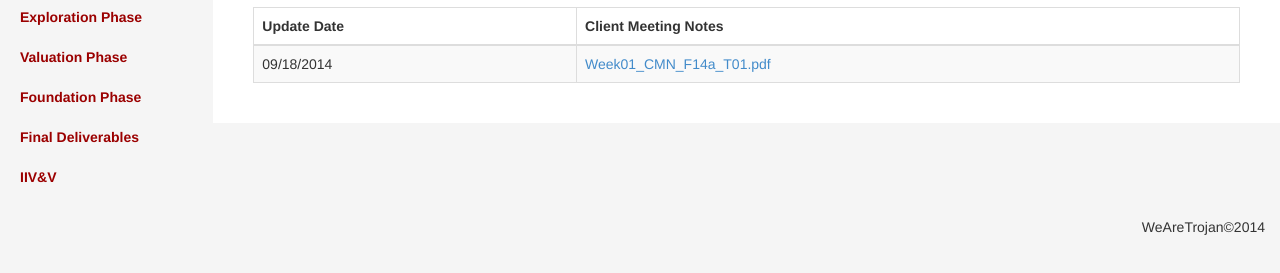
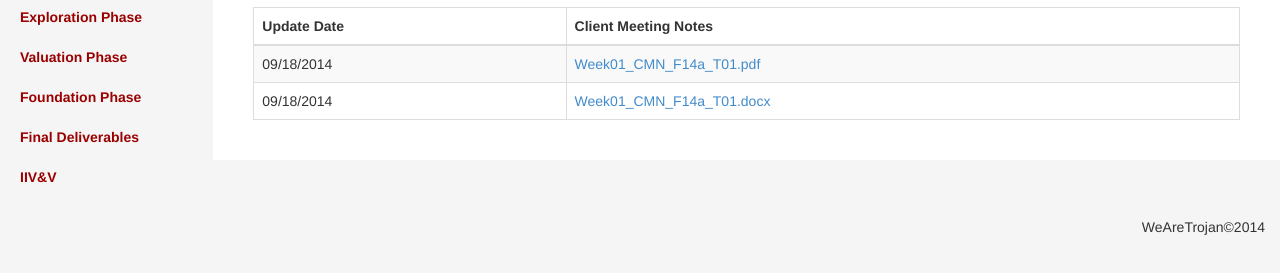
Before and after one commit to TRoy888/WeAreTrojan, a plain HTML site: page CMN/index.html in a window 1280 px wide. Shown: the part 133-406 px from the top of the page. Drawn offline with nearby package versions, Linux system fonts and the light colour scheme.

Commit message:
add docx back
Add docx file back to the repository

```diff
--- a/CMN/index.html
+++ b/CMN/index.html
@@ -85,6 +85,10 @@
                   <td>09/18/2014</td>
                   <td><a href="Week01_CMN_F14a_T01.pdf">Week01_CMN_F14a_T01.pdf</a></td>
                 </tr>
+                <tr>
+                <td>09/18/2014</td>
+                <td><a href="Week01_CMN_F14a_T01.docx">Week01_CMN_F14a_T01.docx</a></td>
+                </tr>
               </tbody>
             </table>
           </span>
```
